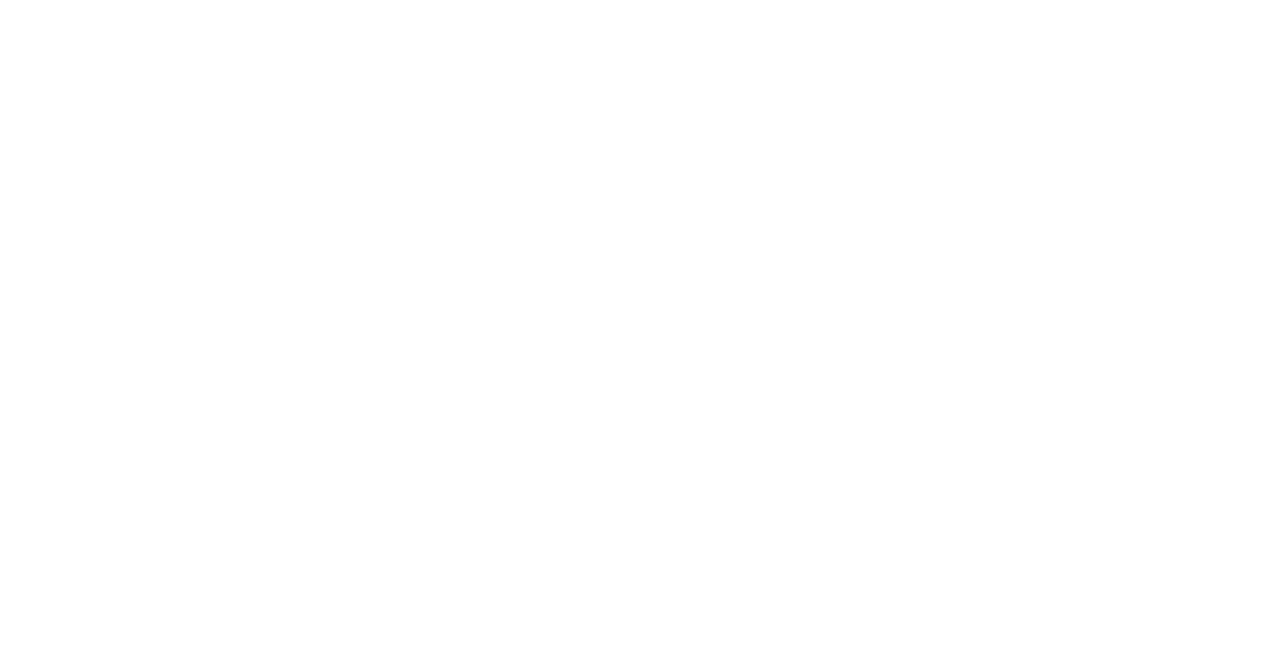
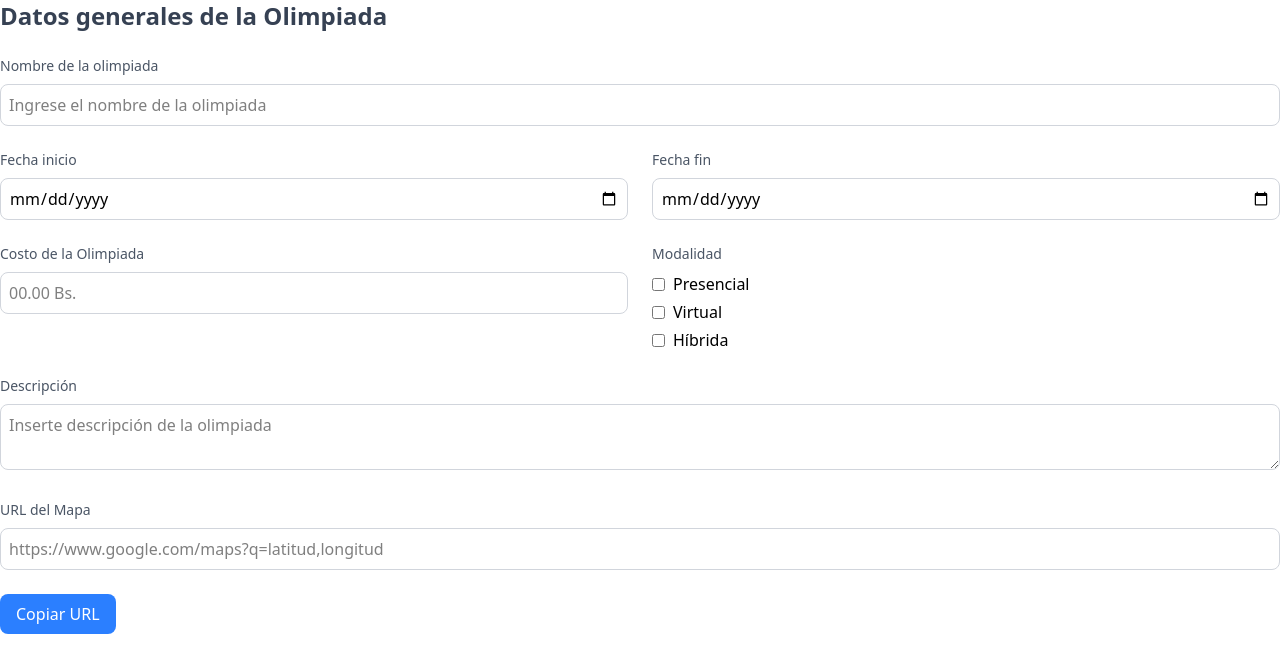
Before and after one commit to IVER-15-07/ohSansi, a React (Vite) app in the folder frontend/: page /Datosgenerales in a window 1280 px wide. Shown: the top 672 px of the page. Built offline with nearby package versions, Linux system fonts and the light colour scheme.

Commit message:
ya tiene una mejora visual

```diff
--- a/frontend/src/components/Sidebar.jsx
+++ b/frontend/src/components/Sidebar.jsx
@@ -1,10 +1,12 @@
 import React from 'react'
 import { useNavigate } from 'react-router-dom';
 import { PanelIcon, OlympiadIcon, ParametrosIcon, ExitIcon } from '../assets/Icons';
+import { useState } from 'react';
 
 
 const Sidebar = ({ isCollapsed }) => {
   const navigate = useNavigate();
+  const [hoveredIndex, setHoveredIndex] = useState(null);
 
   const menuItems = [
     { label: 'Panel', icon: <PanelIcon />, path: '/AdminLayout' },
@@ -13,30 +15,62 @@
   ];
 
   return (
-    <div className={`p-4 bg-blue-800 text-white duration-600 ease-in-out ${isCollapsed ? 'w-[1.5cm] h-[80%] rounded-2xl mt-4 mb-4 ml-4' : 'w-1/5 h-screen'}`}>
+    <div
+      className={`p-4 duration-500 ease-in-out flex flex-col justify-between
+      ${isCollapsed
+          ? 'w-[60px] h-[80vh] rounded-2xl mt-4 mb-4 ml-4 bg-white shadow-2xl'
+          : 'w-1/5 h-screen bg-gradient-to-b from-blue-900 via-blue-800 to-red-600'
+        }`}
+    >
       {/* Logo */}
-    <div className="flex items-center mb-8 mt-2">
-      <h1 className="text-xl font-bold">Oh Sansi</h1>
+      <div className="flex flex-col items-center">
+        {!isCollapsed && <h1 className="text-xl font-bold text-white mb-6">Oh Sansi</h1>}
       </div>
 
       {/* Navigation Buttons */}
-    <ul>
-      {menuItems.map(({ label, icon, path }) => (
-        <li key={label} className="mb-1">
-          <button onClick={() => navigate(path)} className="flex items-center w-full py-3 px-4 text-lg rounded-[15px] text-white">
+      <ul className="flex flex-col gap-2">
+        {menuItems.map(({ label, icon, path }, index) => (
+          <li key={label}>
+            <button
+              onClick={() => navigate(path)}
+              onMouseEnter={() => setHoveredIndex(index)}
+              onMouseLeave={() => setHoveredIndex(null)}
+              className={`flex items-center w-full py-3 px-4 text-lg rounded-lg transition duration-300
+              ${hoveredIndex === index ? 'bg-blue-900 text-white' : 'hover:bg-blue-950'}
+              ${isCollapsed ? 'justify-center' : 'text-white'}
+              `}
+            >
+              {/* Ícono siempre visible, cambia a azul si isCollapsed es true */}
+              <span
+                className={`${isCollapsed ? 'text-blue-900' : 'text-white'
+                  } transition duration-300`}
+              >
                 {icon}
+              </span>
+              {/* Texto visible solo si no está colapsado */}
               {!isCollapsed && <span className="ml-3">{label}</span>}
             </button>
           </li>
         ))}
+      </ul>
 
-      <li className="mb-1">
-        <button onClick={() => console.log('Salir')} className="flex items-center w-full py-3 px-4 text-lg rounded-[15px] text-white">
+      {/* Botón de Salir */}
+      <button
+        onClick={() => console.log('Salir')}
+        className={`flex items-center w-full py-3 px-4 text-lg rounded-lg hover:bg-red-800 transition duration-300
+        ${isCollapsed ? 'justify-center' : 'text-white'}
+        `}
+      >
+        {/* Ícono siempre visible, cambia a azul si isCollapsed es true */}
+        <span
+          className={`${isCollapsed ? 'text-blue-500' : 'text-white'
+            } transition duration-300`}
+        >
           <ExitIcon />
+        </span>
+        {/* Texto visible solo si no está colapsado */}
         {!isCollapsed && <span className="ml-3">Salir</span>}
       </button>
-      </li>
-    </ul>
     </div>
   )
 }
--- a/frontend/src/pages/admin/CrearOlimpiada.jsx
+++ b/frontend/src/pages/admin/CrearOlimpiada.jsx
@@ -16,18 +16,37 @@
     };
 
     return (
-        <div className="p-4">
-            <h1 className="text-2xl font-bold mb-4">Crear Olimpiada</h1>
-            <div className="bg-blue-100 p-4 rounded shadow-md">
-                {/* Renderiza el contenido basado en el paso actual */}
+        <div className="">
+            {/* Título */}
+
+
+            {/* Contenido dinámico */}
+            <div className=" p-3 border-2 border-gray-300 rounded-lg shadow-lg bg-white">
                 {step === 1 && <Datosgenerales nextStep={nextStep} />}
                 {step === 2 && <Divisiones prevStep={prevStep} nextStep={nextStep} />}
                 {step === 3 && <Detalles prevStep={prevStep} onFinish={handleFinish} />}
             </div>
 
             {/* Botones de navegación */}
-            <div className="flex justify-between mt-4">
+
+
+
+            <div className="mt-4 flex justify-between items-center">
                 {/* Botón "Anterior" */}
+
+                {/* Botón "Volver al Listado" */}
+                <div className="mt-4 text-center">
+                    <button
+                        onClick={onBack}
+                        className="px-4 py-2 bg-gray-500 text-white rounded"
+                    >
+                        Volver al Listado
+                    </button>
+                </div>
+
+
+                <div>
+
                     {step > 1 && (
                         <button
                             onClick={prevStep}
@@ -55,15 +74,10 @@
                     )}
                 </div>
 
-            {/* Botón "Volver al Listado" */}
-            <div className="mt-4">
-                <button
-                    onClick={onBack}
-                    className="px-4 py-2 bg-gray-500 text-white rounded"
-                >
-                    Volver al Listado
-                </button>
+
             </div>
+
+
         </div>
     )
 }
--- a/frontend/src/pages/admin/Datosgenerales.jsx
+++ b/frontend/src/pages/admin/Datosgenerales.jsx
@@ -1,12 +1,106 @@
 import React from 'react'
+import { useState } from 'react'
 
 const Datosgenerales = () => {
-  return (
-    <div>
+  const [urlMapa, setUrlMapa] = useState(''); // Estado para la URL del mapa
 
 
+  return (
+    <div className="p-0 ">
+    <h2 className="text-2xl font-bold mb-6 text-gray-700">Datos generales de la Olimpiada</h2>
+
+    <form className="grid grid-cols-2 gap-6">
+      {/* Nombre de la olimpiada */}
+      <div className="col-span-2">
+        <label className="block text-gray-600 text-sm mb-2">Nombre de la olimpiada</label>
+        <input
+          type="text"
+          placeholder="Ingrese el nombre de la olimpiada"
+          className="w-full p-2 border rounded-lg border-gray-300 focus:ring focus:ring-blue-300"
+        />
+      </div>
+
+      {/* Fechas */}
+      <div>
+        <label className="block text-gray-600 text-sm mb-2">Fecha inicio</label>
+        <input
+          type="date"
+          className="w-full p-2 border rounded-lg border-gray-300 focus:ring focus:ring-blue-300"
+        />
+      </div>
+      <div>
+        <label className="block text-gray-600 text-sm mb-2">Fecha fin</label>
+        <input
+          type="date"
+          className="w-full p-2 border rounded-lg border-gray-300 focus:ring focus:ring-blue-300"
+        />
+      </div>
+
+      {/* Costo */}
+      <div>
+        <label className="block text-gray-600 text-sm mb-2">Costo de la Olimpiada</label>
+        <input
+          type="number"
+          placeholder="00.00 Bs."
+          className="w-full p-2 border rounded-lg border-gray-300 focus:ring focus:ring-blue-300"
+        />
+      </div>
+
+      {/* Modalidad */}
+      <div>
+        <label className="block text-gray-600 text-sm mb-2">Modalidad</label>
+        <div className="flex flex-col space-y-1">
+          <label className="flex items-center space-x-2">
+            <input type="checkbox" className="form-checkbox" />
+            <span>Presencial</span>
+          </label>
+          <label className="flex items-center space-x-2">
+            <input type="checkbox" className="form-checkbox" />
+            <span>Virtual</span>
+          </label>
+          <label className="flex items-center space-x-2">
+            <input type="checkbox" className="form-checkbox" />
+            <span>Híbrida</span>
+          </label>
+        </div>
+      </div>
+
+      {/* Descripción */}
+      <div className="col-span-2">
+        <label className="block text-gray-600 text-sm mb-2">Descripción</label>
+        <textarea
+          placeholder="Inserte descripción de la olimpiada"
+          className="w-full p-2 border rounded-lg border-gray-300 focus:ring focus:ring-blue-300"
+        />
+      </div>
+
+      {/* Ubicación */}
+
+      <div className="col-span-2">
+          <label className="block text-gray-600 text-sm mb-2">URL del Mapa</label>
+          <input
+            type="text"
+            value={urlMapa}
+            onChange={(e) => setUrlMapa(e.target.value)}
+            placeholder="https://www.google.com/maps?q=latitud,longitud"
+            className="w-full p-2 border rounded-lg border-gray-300 focus:ring focus:ring-blue-300"
+          />
+        </div>
+
+        {/* Botón para copiar la URL */}
+        <div className="col-span-2">
+          <button
+            type="button"
+            onClick={() => alert(`URL copiada: ${urlMapa}`)}
+            className="px-4 py-2 bg-blue-500 text-white rounded-lg"
+          >
+            Copiar URL
+          </button>
+        </div>
+    </form>
     </div>
   )
 }
 
+
 export default Datosgenerales
--- a/frontend/src/pages/admin/Olympiad.jsx
+++ b/frontend/src/pages/admin/Olympiad.jsx
@@ -8,7 +8,7 @@
   const [AgregarOlimpiada, setAgregarOlimpiada] = useState(false)
 
   return (
-    <div className="p-4">
+    <div className="p-4 pt-2">
     {AgregarOlimpiada ? (
       <CrearOlimpiada onBack={() => setAgregarOlimpiada(false)} />
     ) : (
```
Lines whose indentation alone changed are shown as unchanged.
